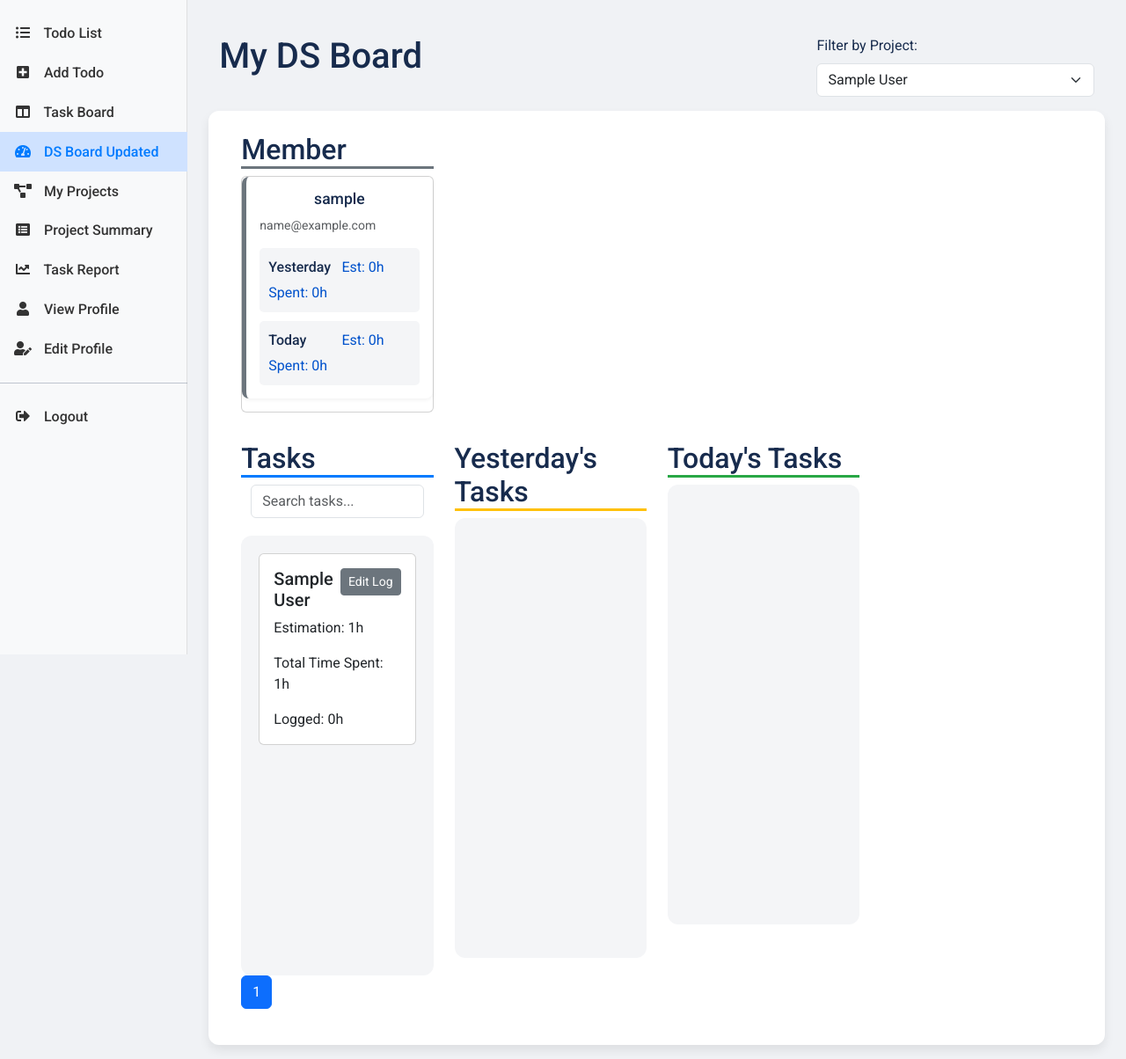
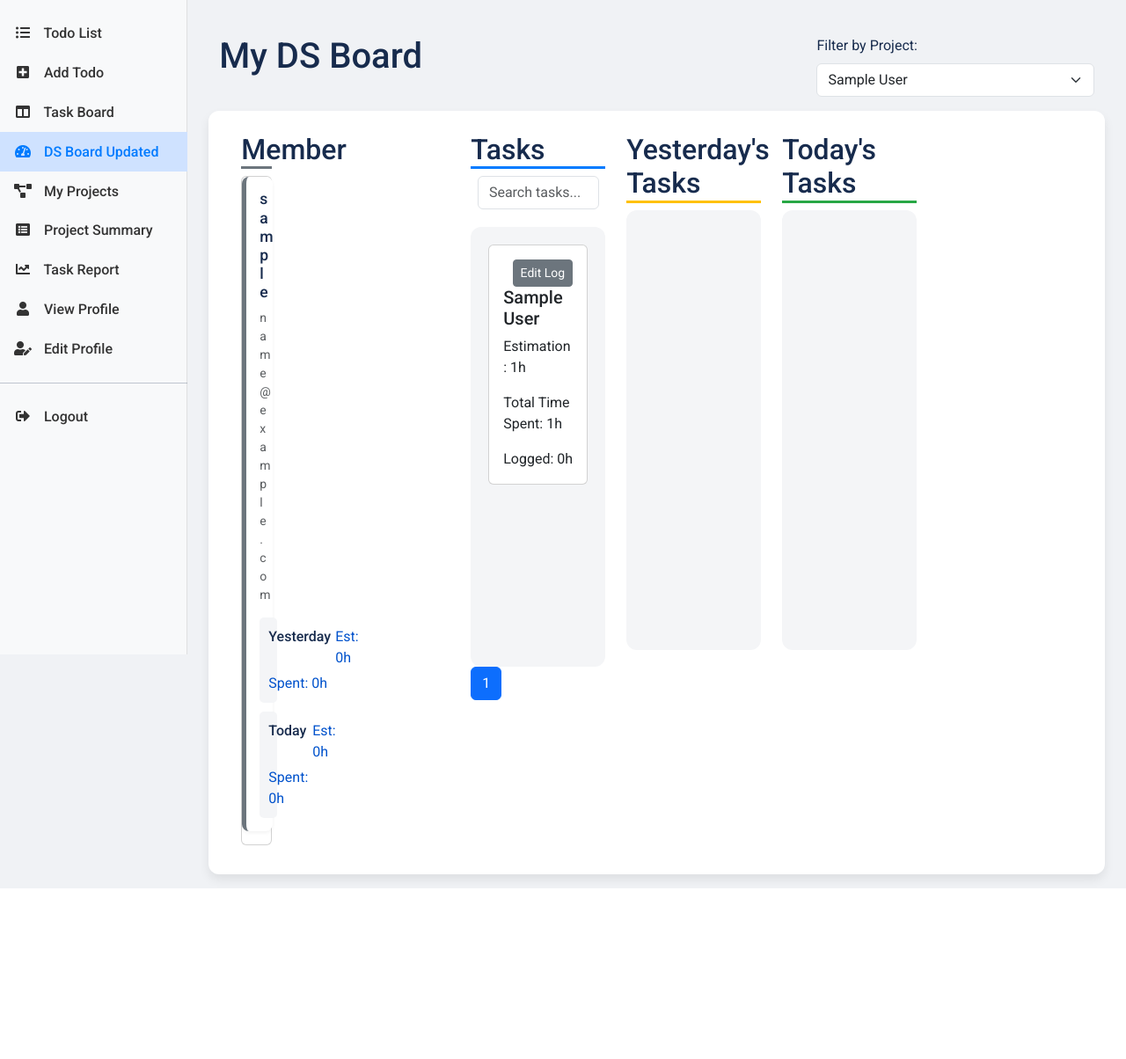
Before and after one commit to LisunKhan/django_Todo_App, a Django app: page /ds_board_updated/ in a window 1280 px wide. Shown: the part 56-1260 px from the top of the page at 88% size. After the commit the page ends 1066 px from the top, so only its background shows below. Run offline with Django 4.2, Linux system fonts and the light colour scheme; a user stored in the database is signed in; tables that the repository leaves empty hold one stand-in row (values such as "Sample post"); data that the repository does not hold is empty; some libraries are stand-ins or nearby versions.

Commit message:
Revert "I am going to fix the broken layout of the DS board by removing conflicting CSS grid properties."
This reverts commit 911e3ad9c4bbd50820dcfea25455e05a040f9fdc.

```diff
--- a/myproject/users/static/css/ds_board.css
+++ b/myproject/users/static/css/ds_board.css
@@ -7,6 +7,8 @@ body {
 }
 
 #ds-board-container {
+    display: grid;
+    grid-template-columns: 1fr 3fr;
     gap: 25px;
     padding: 25px;
     background-color: #ffffff;
```
